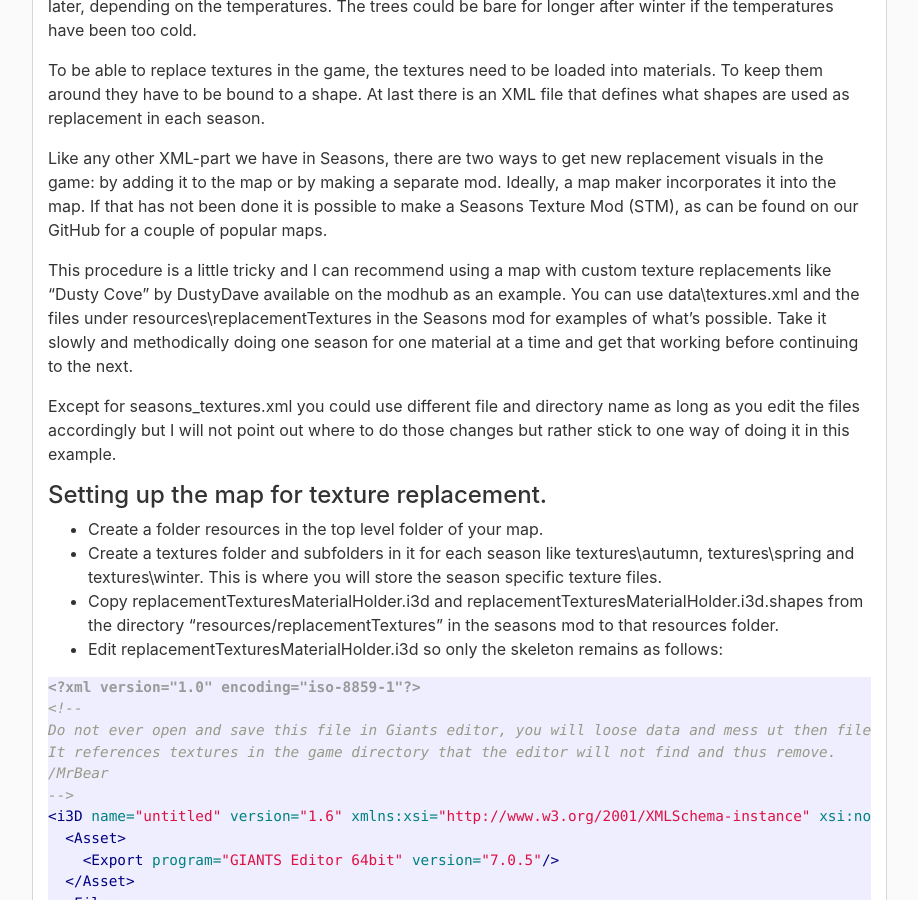
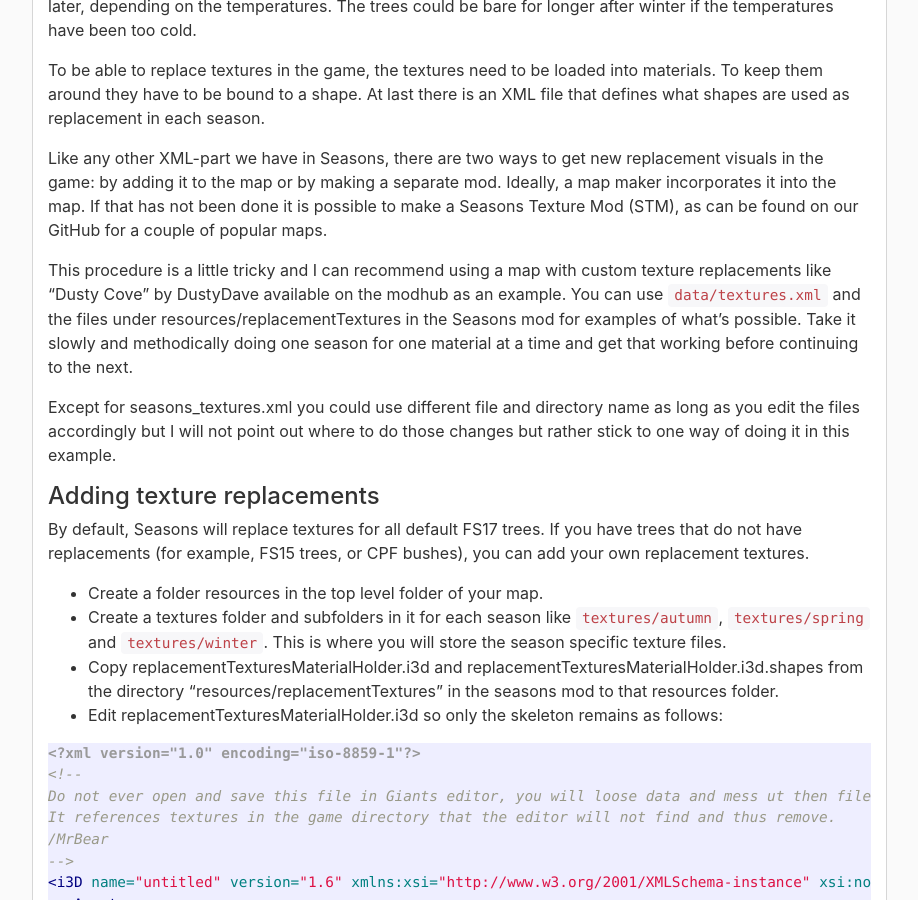
Before and after one commit to RealismusModding/realismusmodding.github.io, a Jekyll site: the page built from mods/seasons/manual/info_for_map_makers.md, in a window 1280 px wide and 900 px high, scrolled down 2079 px. Shown: the whole window, without its empty margins (323-1241 px from the left). Built offline with Jekyll 4.4.1, drawn with Linux system fonts in a browser that asks for light colours; comment, search, counter and statistics services are not loaded.

Commit message:
Add information about default replacements of textures

```diff
--- a/mods/seasons/manual/info_for_map_makers.md
+++ b/mods/seasons/manual/info_for_map_makers.md
@@ -92,14 +92,16 @@ To be able to replace textures in the game, the textures need to be loaded into
 
 Like any other XML-part we have in Seasons, there are two ways to get new replacement visuals in the game: by adding it to the map or by making a separate mod. Ideally, a map maker incorporates it into the map. If that has not been done it is possible to make a Seasons Texture Mod (STM), as can be found on our GitHub for a couple of popular maps.
 
-This procedure is a little tricky and I can recommend using a map with custom texture replacements like "Dusty Cove" by DustyDave available on the modhub as an example. You can use data\textures.xml and the files under resources\replacementTextures in the Seasons mod for examples of what's possible. Take it slowly and methodically doing one season for one material at a time and get that working before continuing to the next.
+This procedure is a little tricky and I can recommend using a map with custom texture replacements like "Dusty Cove" by DustyDave available on the modhub as an example. You can use `data/textures.xml` and the files under resources/replacementTextures in the Seasons mod for examples of what's possible. Take it slowly and methodically doing one season for one material at a time and get that working before continuing to the next.
 
 Except for seasons_textures.xml you could use different file and directory name as long as you edit the files accordingly but I will not point out where to do those changes but rather stick to one way of doing it in this example.
 
-#### Setting up the map for texture replacement.
+#### Adding texture replacements
+
+By default, Seasons will replace textures for all default FS17 trees. If you have trees that do not have replacements (for example, FS15 trees, or CPF bushes), you can add your own replacement textures.
 
 - Create a folder resources in the top level folder of your map.
-- Create a textures folder and subfolders in it for each season like textures\autumn, textures\spring and textures\winter. This is where you will store the season specific texture files.
+- Create a textures folder and subfolders in it for each season like `textures/autumn`, `textures/spring` and `textures/winter`. This is where you will store the season specific texture files.
 - Copy replacementTexturesMaterialHolder.i3d and replacementTexturesMaterialHolder.i3d.shapes from the directory "resources/replacementTextures" in the seasons mod to that resources folder.
 - Edit replacementTexturesMaterialHolder.i3d so only the skeleton remains as follows:
 
```
